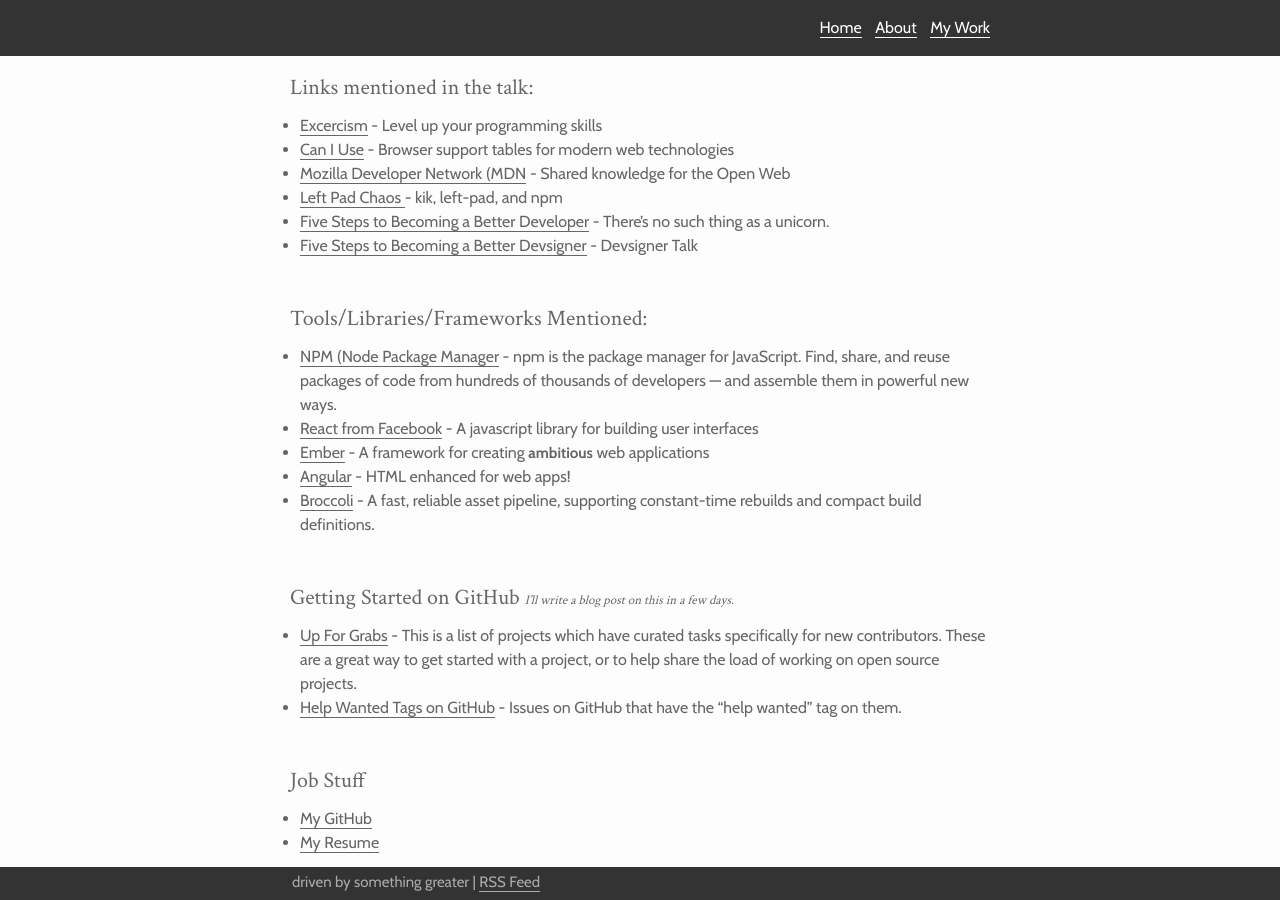
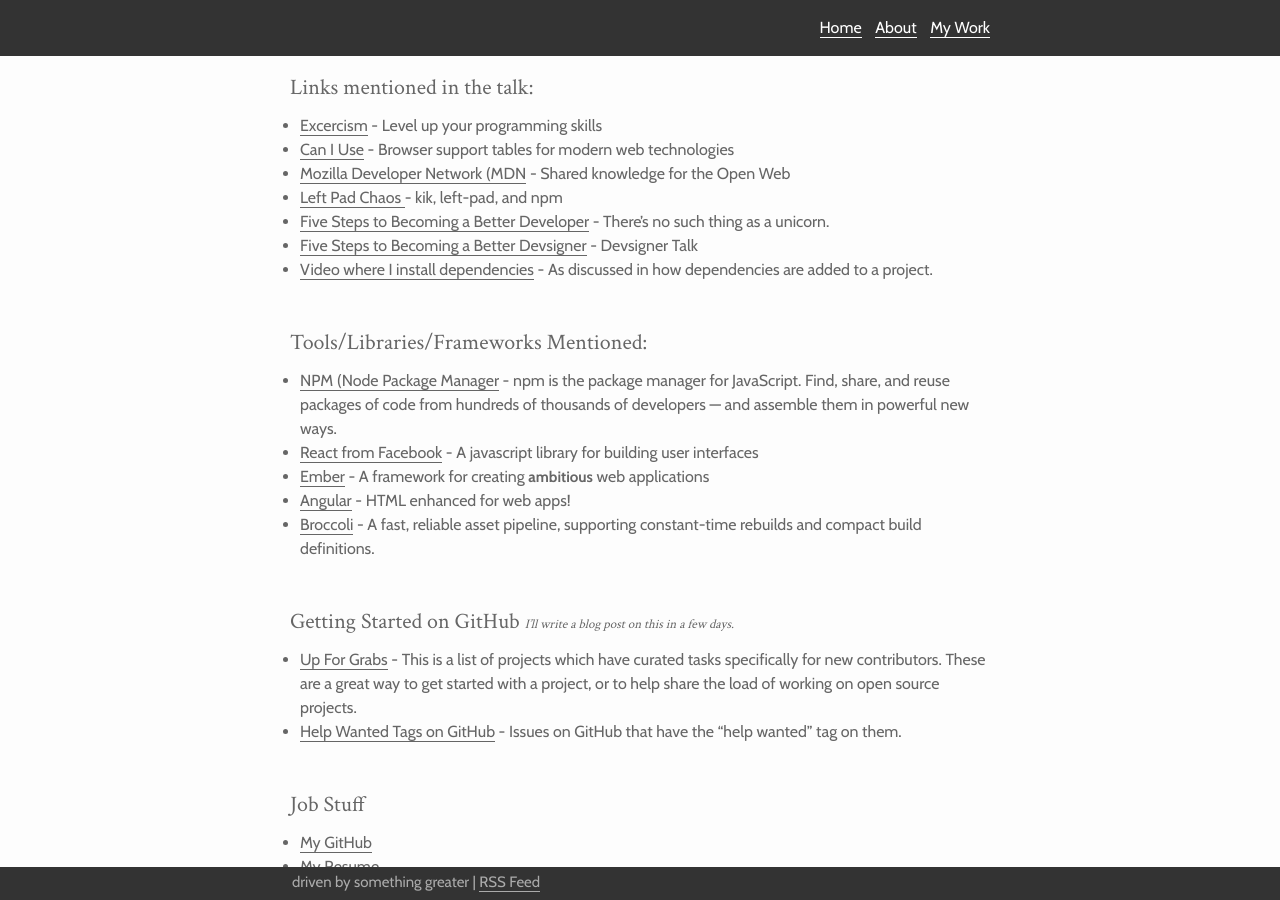
Before and after one commit to peterramsing/personal-site, a Jekyll site: the page built from _posts/2016-10-05-the-ongoing-adventures-of-a-frontend-developer.md, in a window 1280 px wide and 900 px high, scrolled down 407 px. Built offline with Jekyll 4.4.1, drawn with Linux system fonts in a browser that asks for light colours; nearby versions of some CDN libraries.

Commit message:
Adds link to video for adding NPM packages

```diff
--- a/_posts/2016-10-05-the-ongoing-adventures-of-a-frontend-developer.md
+++ b/_posts/2016-10-05-the-ongoing-adventures-of-a-frontend-developer.md
@@ -24,7 +24,7 @@
 * <a target="_blank" href="http://blog.npmjs.org/post/141577284765/kik-left-pad-and-npm">Left Pad Chaos </a> - kik, left-pad, and npm
 * <a target="_blank" href="/five-steps-to-becoming-a-better-developer">Five Steps to Becoming a Better Developer</a> - There's no such thing as a unicorn.
 * <a target="_blank" href="/devsigner2016">Five Steps to Becoming a Better Devsigner</a> - Devsigner Talk
-
+* <a target="_blank" href="https://youtu.be/6FN7QU1ZxqA?list=PLHYmM0rBloyTelftsYtk93VgunoYmNkc5">Video where I install dependencies</a> - As discussed in how dependencies are added to a project.
 
 ## Tools/Libraries/Frameworks Mentioned:
 * <a target="_blank" href="https://www.npmjs.com/">NPM (Node Package Manager</a> - npm is the package manager for JavaScript. Find, share, and reuse packages of code from hundreds of thousands of developers — and assemble them in powerful new ways.
```
